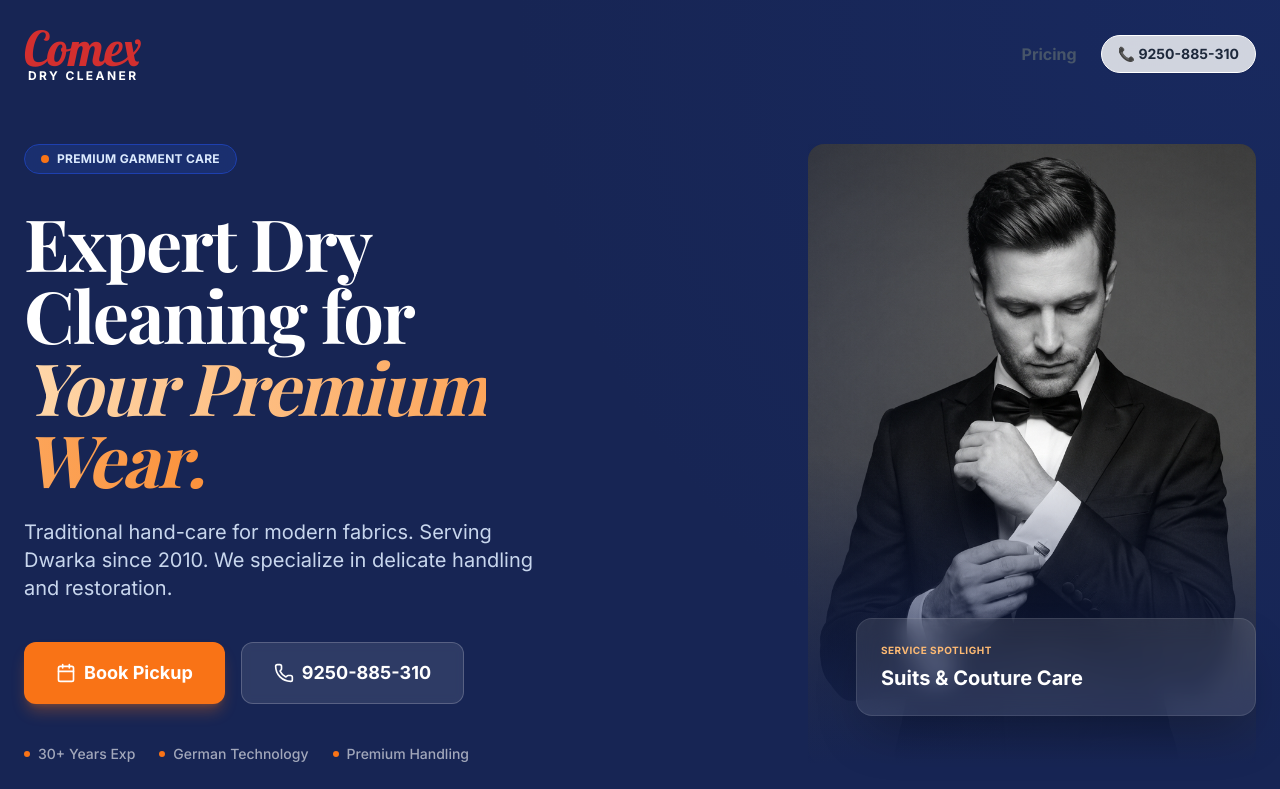
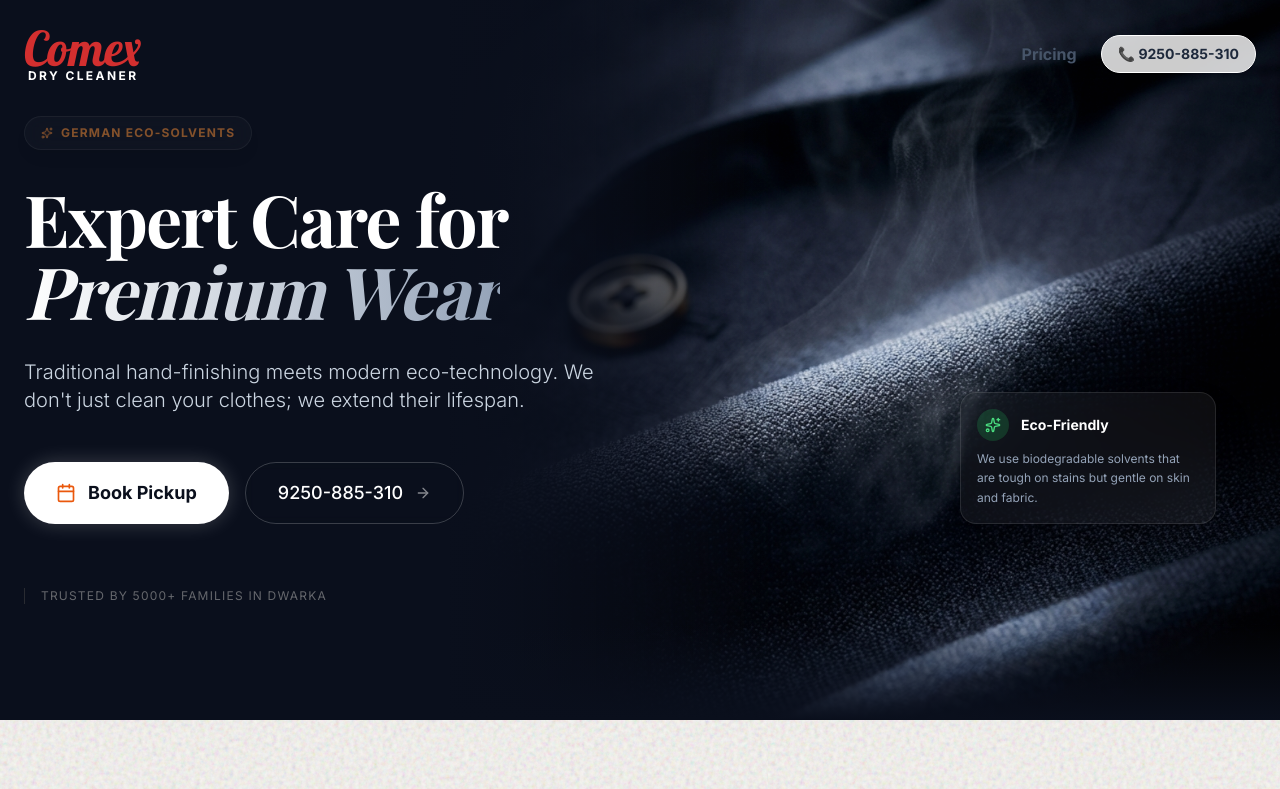
Before and after one commit to comexdryclean70/comex-dryclean-main-website, a Next.js app: page / in a window 1280 px wide. Shown: the top 789 px of the page. Built offline with nearby package versions, Linux system fonts and the light colour scheme; a web font is replaced by a local one.

Commit message:
feat: redesign hero section with cinematic visuals and glassmorphism

```diff
--- a/src/components/Hero.tsx
+++ b/src/components/Hero.tsx
@@ -1,92 +1,108 @@
 import Link from "next/link";
 import Image from "next/image";
-import { Calendar, Phone } from "lucide-react";
+import { ArrowRight, Calendar, Sparkles } from "lucide-react";
 
 export default function Hero() {
     return (
-        <section className="relative pt-28 pb-12 px-6 lg:pt-36 lg:pb-24 overflow-hidden bg-blue-950">
-            {/* Background Gradient Mesh */}
-            <div className="absolute inset-0 bg-[radial-gradient(circle_at_top_right,_var(--tw-gradient-stops))] from-blue-900/40 via-transparent to-transparent opacity-50"></div>
+        <section className="relative w-full h-auto min-h-[90vh] bg-[#0a0f1c] overflow-hidden flex items-center">
 
-            <div className="max-w-7xl mx-auto grid grid-cols-1 lg:grid-cols-2 gap-12 items-center relative z-10">
+            {/* Background Image - The "Atmospheric Blend" */}
+            <div className="absolute inset-0 z-0 select-none pointer-events-none">
+                {/* Desktop: Right-side blend with gradient mask */}
+                <div className="hidden lg:block absolute inset-0">
+                    <div className="absolute top-0 right-0 w-[65%] h-full">
+                        <div style={{ maskImage: "linear-gradient(to right, transparent, black 40%)", WebkitMaskImage: "linear-gradient(to right, transparent, black 40%)" }} className="w-full h-full relative">
+                            <Image
+                                src="/hero-cinematic.png"
+                                alt="Dark Fabric Texture"
+                                fill
+                                className="object-cover object-center opacity-90"
+                                priority
+                            />
+                        </div>
+                    </div>
+                    {/* Seamless Gradient Overlay from Left */}
+                    <div className="absolute inset-0 bg-gradient-to-r from-[#0a0f1c] via-[#0a0f1c] to-transparent z-10 w-[60%]"></div>
+                </div>
 
-                {/* Left: Text Content */}
-                <div className="text-center lg:text-left">
-                    <div className="inline-flex items-center gap-2 bg-blue-900/50 backdrop-blur-md text-blue-100 px-4 py-1.5 rounded-full text-xs font-bold tracking-wide uppercase mb-8 border border-blue-800">
-                        <span className="relative flex h-2 w-2">
-                            <span className="animate-ping absolute inline-flex h-full w-full rounded-full bg-orange-400 opacity-75"></span>
-                            <span className="relative inline-flex rounded-full h-2 w-2 bg-orange-500"></span>
-                        </span>
-                        Premium Garment Care
+                {/* Mobile: Top overlay with dimming */}
+                <div className="lg:hidden absolute inset-0 h-[65%]">
+                    <Image
+                        src="/hero-cinematic.png"
+                        alt="Dark Fabric Texture"
+                        fill
+                        className="object-cover object-top opacity-60"
+                        priority
+                    />
+                    <div className="absolute inset-0 bg-gradient-to-b from-[#0a0f1c]/30 via-[#0a0f1c]/80 to-[#0a0f1c]"></div>
+                </div>
+            </div>
+
+            {/* Content Container */}
+            <div className="relative z-20 w-full max-w-7xl mx-auto px-6 grid grid-cols-1 lg:grid-cols-2 pt-24 lg:pt-0">
+
+                {/* Text Content */}
+                <div className="space-y-8 lg:pr-10">
+                    {/* Badge */}
+                    <div className="inline-flex items-center gap-2 px-4 py-2 rounded-full border border-white/10 bg-white/5 backdrop-blur-md text-orange-400 text-xs font-bold uppercase tracking-widest shadow-lg animate-pulse">
+                        <Sparkles className="w-3 h-3" />
+                        <span>German Eco-Solvents</span>
                     </div>
 
-                    <h1 className="text-4xl md:text-6xl lg:text-7xl font-bold tracking-tight mb-6 leading-[1.1] text-white font-serif">
-                        Expert Dry Cleaning for <br />
-                        <span className="text-transparent bg-clip-text bg-gradient-to-r from-orange-200 to-orange-400 italic">Your Premium Wear.</span>
+                    <h1 className="text-5xl md:text-6xl lg:text-7xl font-bold text-white leading-[1.1] tracking-tight">
+                        Expert Care for <br />
+                        <span className="font-serif italic text-transparent bg-clip-text bg-gradient-to-r from-white to-slate-400">Premium Wear</span>
                     </h1>
 
-                    {/* Mobile Image: Seamless Blend */}
-                    <div className="lg:hidden relative w-full h-80 mb-8 rounded-2xl overflow-hidden">
-                        <div className="absolute inset-0 bg-gradient-to-t from-blue-950 via-transparent to-transparent z-10"></div>
-                        <Image
-                            src="/premium-tuxedo.png"
-                            alt="Premium Dry Cleaning"
-                            fill
-                            className="object-cover object-top"
-                        />
-                    </div>
-
-                    <p className="text-lg md:text-xl text-blue-100/90 mb-10 max-w-lg mx-auto lg:mx-0 leading-relaxed font-sans">
-                        Traditional hand-care for modern fabrics. Serving Dwarka since 2010. We specialize in delicate handling and restoration.
+                    <p className="text-lg md:text-xl text-slate-300 max-w-xl font-light leading-relaxed">
+                        Traditional hand-finishing meets modern eco-technology.
+                        We don't just clean your clothes; we extend their lifespan.
                     </p>
 
-                    <div className="flex flex-col sm:flex-row gap-4 justify-center lg:justify-start">
+                    <div className="flex flex-col sm:flex-row gap-4 pt-4">
                         <Link
                             href="/booking"
-                            className="inline-flex items-center justify-center gap-2 bg-orange-500 hover:bg-orange-600 text-white font-bold py-4 px-8 rounded-xl transition-all text-lg shadow-lg shadow-orange-500/30 hover:-translate-y-1 hover:shadow-orange-500/50"
+                            className="group inline-flex items-center justify-center gap-3 bg-white text-[#0a0f1c] font-bold py-4 px-8 rounded-full transition-all text-lg shadow-[0_0_20px_rgba(255,255,255,0.2)] hover:shadow-[0_0_30px_rgba(255,255,255,0.4)] hover:scale-105"
                         >
-                            <Calendar className="w-5 h-5" /> Book Pickup
+                            <Calendar className="w-5 h-5 text-orange-600 group-hover:rotate-12 transition-transform" />
+                            <span>Book Pickup</span>
                         </Link>
 
                         <a
                             href="tel:9250885310"
-                            className="inline-flex items-center justify-center gap-2 bg-white/10 hover:bg-white/20 backdrop-blur-sm text-white font-bold py-4 px-8 rounded-xl transition-all text-lg border border-white/20"
+                            className="inline-flex items-center justify-center gap-3 bg-transparent border border-white/20 hover:border-white/50 text-white font-medium py-4 px-8 rounded-full transition-all text-lg backdrop-blur-sm hover:bg-white/5"
                         >
-                            <Phone className="w-5 h-5" /> 9250-885-310
+                            <span>9250-885-310</span>
+                            <ArrowRight className="w-4 h-4 opacity-50" />
                         </a>
                     </div>
 
-                    {/* Trust Icons */}
-                    <div className="mt-10 flex flex-wrap justify-center lg:justify-start gap-6 text-white/60 text-sm font-medium">
-                        <span className="flex items-center gap-2"><div className="w-1.5 h-1.5 rounded-full bg-orange-500"></div> 30+ Years Exp</span>
-                        <span className="flex items-center gap-2"><div className="w-1.5 h-1.5 rounded-full bg-orange-500"></div> German Technology</span>
-                        <span className="flex items-center gap-2"><div className="w-1.5 h-1.5 rounded-full bg-orange-500"></div> Premium Handling</span>
+                    {/* Trust Indicators */}
+                    <div className="flex items-center gap-6 pt-8 opacity-60 grayscale hover:grayscale-0 transition-all duration-500">
+                        <span className="text-xs uppercase tracking-widest text-slate-400 border-l px-4 border-slate-700">Trusted by 5000+ Families in Dwarka</span>
                     </div>
                 </div>
 
-                {/* Right: Pictorial Visual (Desktop Only) */}
-                <div className="hidden lg:flex justify-end h-full relative">
-                    <div className="relative w-full max-w-md aspect-[3/4]">
-                        {/* Gradient Masks for Seamless Fade */}
-                        <div className="absolute inset-0 z-20 bg-gradient-to-b from-transparent via-transparent to-blue-950"></div>
-                        <div className="absolute inset-0 z-20 bg-gradient-to-l from-transparent via-transparent to-blue-950/20"></div>
-
-                        <Image
-                            src="/premium-tuxedo.png"
-                            alt="Premium Dry Cleaning for Suits and Tuxedos"
-                            fill
-                            className="object-cover rounded-2xl grayscale-[20%]"
-                            priority
-                        />
-
-                        {/* Floating Badge */}
-                        <div className="absolute bottom-12 right-0 left-12 bg-white/10 backdrop-blur-md p-6 rounded-2xl shadow-2xl border border-white/10 z-30">
-                            <p className="text-[10px] text-orange-300 uppercase tracking-wider font-bold mb-2">Service Spotlight</p>
-                            <div className="text-xl font-bold text-white leading-tight">Suits & Couture Care</div>
+                {/* Desktop Right Side - Empty for Image Blend, but holds the Floating Badge */}
+                <div className="hidden lg:flex items-center justify-center relative">
+                    {/* Floating Glassmorphism Badge */}
+                    <div className="absolute right-10 bottom-20 w-64 bg-white/5 backdrop-blur-xl border border-white/10 p-4 rounded-2xl shadow-2xl animate-bounce-slow">
+                        <div className="flex items-center gap-3 mb-2">
+                            <div className="w-8 h-8 rounded-full bg-green-500/20 text-green-400 flex items-center justify-center">
+                                <Sparkles className="w-4 h-4" />
+                            </div>
+                            <span className="text-white font-bold text-sm">Eco-Friendly</span>
                         </div>
+                        <p className="text-xs text-slate-400 leading-relaxed">
+                            We use biodegradable solvents that are tough on stains but gentle on skin and fabric.
+                        </p>
                     </div>
                 </div>
+
             </div>
+
+            {/* Soft bottom fade to merge with next section */}
+            <div className="absolute bottom-0 w-full h-24 bg-gradient-to-t from-[#0a0f1c] to-transparent z-10"></div>
         </section>
     );
 }
```
Also changed, not shown: public/hero-cinematic.png (added).
